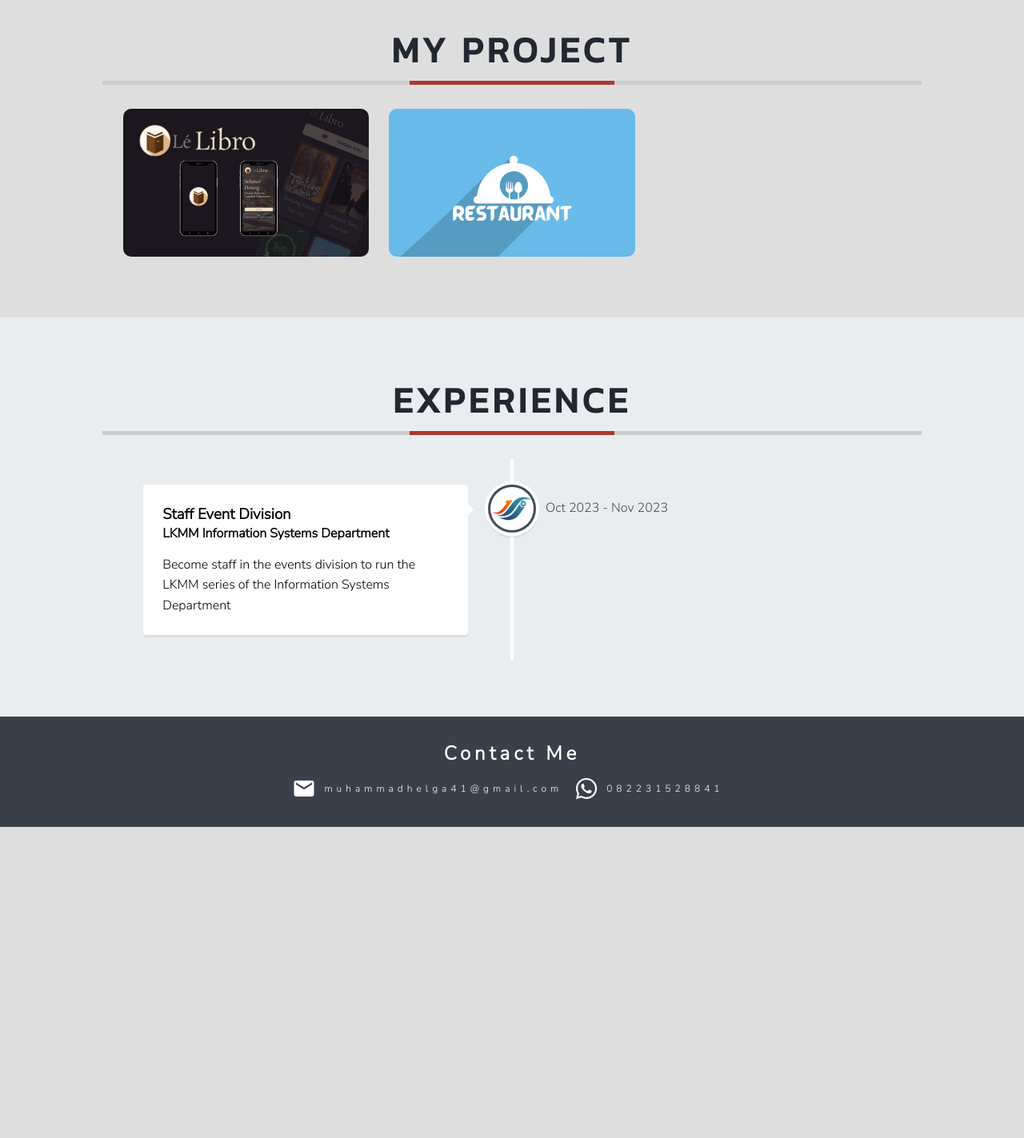
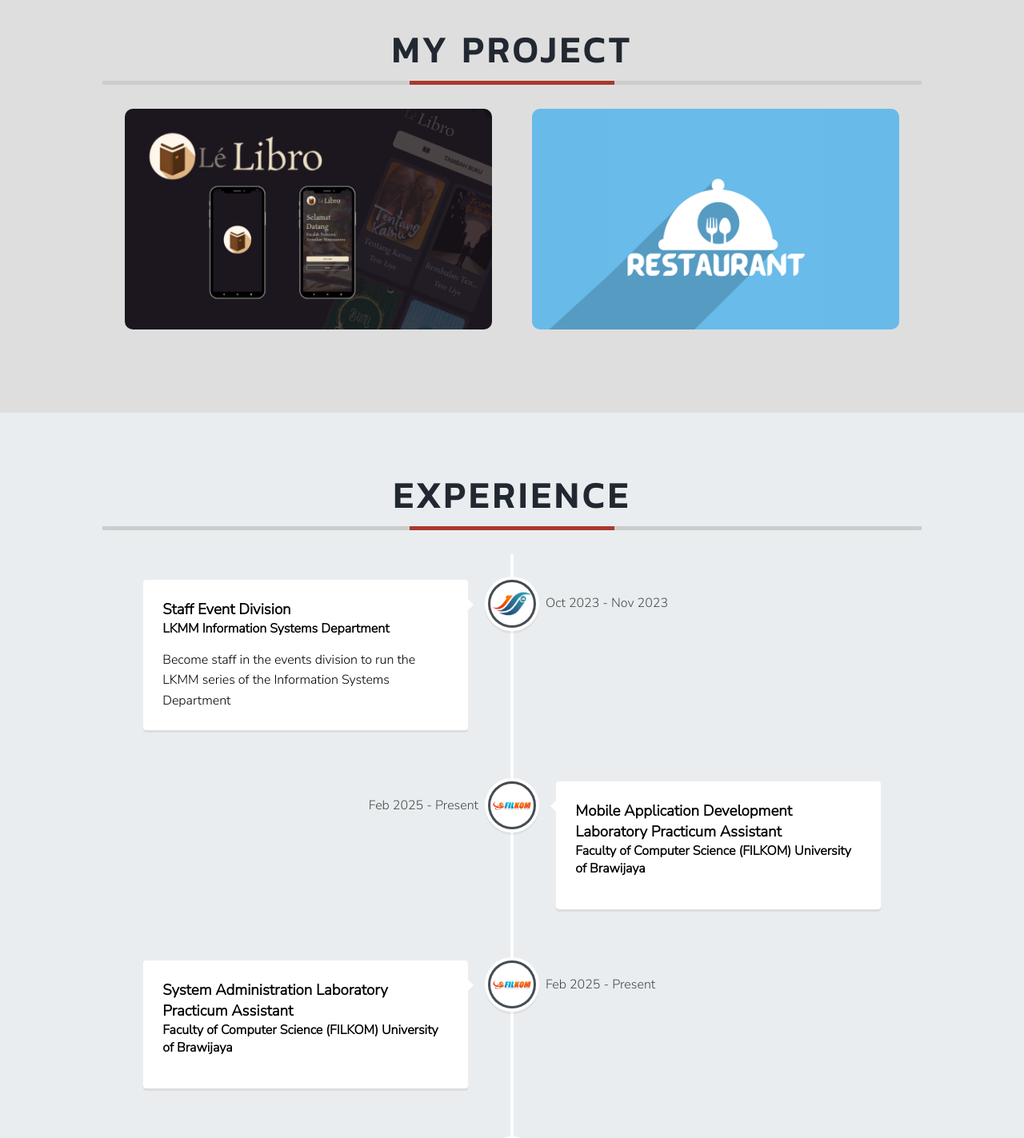
Before and after one commit to MuhammadHelga/muhammadhelga, a React (Vite) app: page / in a window 1280 px wide. Shown: the part 1460-2883 px from the top of the page at 80% size. Before the commit the page ends 2494 px from the top, so only its background shows below. Built offline with nearby package versions, Linux system fonts and the light colour scheme.

Commit message:
updateExperience

```diff
--- a/src/components/Experience.jsx
+++ b/src/components/Experience.jsx
@@ -2,6 +2,7 @@
 import 'react-vertical-timeline-component/style.min.css';
 import '../styles/Experience.css'
 import icondsi from '../assets/dsi.png'
+import iconFilkom from '../assets/filkom.png'
 
 import React from 'react'
 
@@ -23,7 +24,43 @@
                 Become staff in the events division to run the LKMM series of the Information Systems Department
                 </p>
             </VerticalTimelineElement>
-        </VerticalTimeline>
+            <VerticalTimelineElement
+                className="vertical-timeline-element--work"
+                date="Feb 2025 - Present"
+                iconStyle={{ background: 'rgb(70, 78, 85)', color: '#fff', display: 'flex', justifyContent: 'center', alignItems: 'center' }}
+                icon={<img src={iconFilkom} alt='dsi icon' style={{ width: '90%', height: '90%', borderRadius: '50%', objectFit: 'cover' }}/>}
+                >
+                <h3 className="vertical-timeline-element-title">Mobile Application Development Laboratory Practicum Assistant</h3>
+                <h4 className="vertical-timeline-element-subtitle">Faculty of Computer Science (FILKOM) University of Brawijaya</h4>
+                <p>
+
+                </p>
+            </VerticalTimelineElement>
+            <VerticalTimelineElement
+                className="vertical-timeline-element--work"
+                date="Feb 2025 - Present"
+                iconStyle={{ background: 'rgb(70, 78, 85)', color: '#fff', display: 'flex', justifyContent: 'center', alignItems: 'center' }}
+                icon={<img src={iconFilkom} alt='dsi icon' style={{ width: '90%', height: '90%', borderRadius: '50%', objectFit: 'cover' }}/>}
+                >
+                <h3 className="vertical-timeline-element-title">System Administration Laboratory Practicum Assistant</h3>
+                <h4 className="vertical-timeline-element-subtitle">Faculty of Computer Science (FILKOM) University of Brawijaya</h4>
+                <p>
+
+                </p>
+            </VerticalTimelineElement>
+            <VerticalTimelineElement
+                className="vertical-timeline-element--work"
+                date="Feb 2025 - Present"
+                iconStyle={{ background: 'rgb(70, 78, 85)', color: '#fff', display: 'flex', justifyContent: 'center', alignItems: 'center' }}
+                icon={<img src={iconFilkom} alt='dsi icon' style={{ width: '90%', height: '90%', borderRadius: '50%', objectFit: 'cover' }}/>}
+                >
+                <h3 className="vertical-timeline-element-title">System Integration Technology Laboratory Practicum Assistant</h3>
+                <h4 className="vertical-timeline-element-subtitle">Faculty of Computer Science (FILKOM) University of Brawijaya</h4>
+                <p>
+
+                </p>
+            </VerticalTimelineElement>
+              </VerticalTimeline>
     </div>
     </section>
   )
--- a/src/styles/Header.css
+++ b/src/styles/Header.css
@@ -25,7 +25,7 @@
   cursor: pointer;
 }
 .resume > a  > button:hover {
-  background-color: #54806d;
+  background-color: #b5cf77;
 }
 .header-jumbotron {
   position: relative;
@@ -83,7 +83,8 @@
   width: auto;
 }
 .socialMedia > .ig:hover {
-  background: linear-gradient(45deg, #5B51D8, #E1306C, #F77737, #FFDC80);
+  /* background: linear-gradient(45deg, #5B51D8, #E1306C, #F77737, #FFDC80); */
+  background: linear-gradient(45deg, #FFDC80, #F77737, #E1306C, #5B51D8);
 }
 .socialMedia > .github:hover {
   background-color: #0c0c0c;
--- a/src/styles/Project.css
+++ b/src/styles/Project.css
@@ -1,8 +1,9 @@
 .grid {
-    display: grid;
+    display: flex;
     grid-template-columns: 30% 30% 30%;
-    grid-gap: 25px;
-    justify-content: center;
+    grid-gap: 50px;
+    justify-content: space-between;
+    margin: 28px;
   }
 
   .grid > .item > a > img {
```
Also changed, not shown: src/assets/filkom.png (added).
